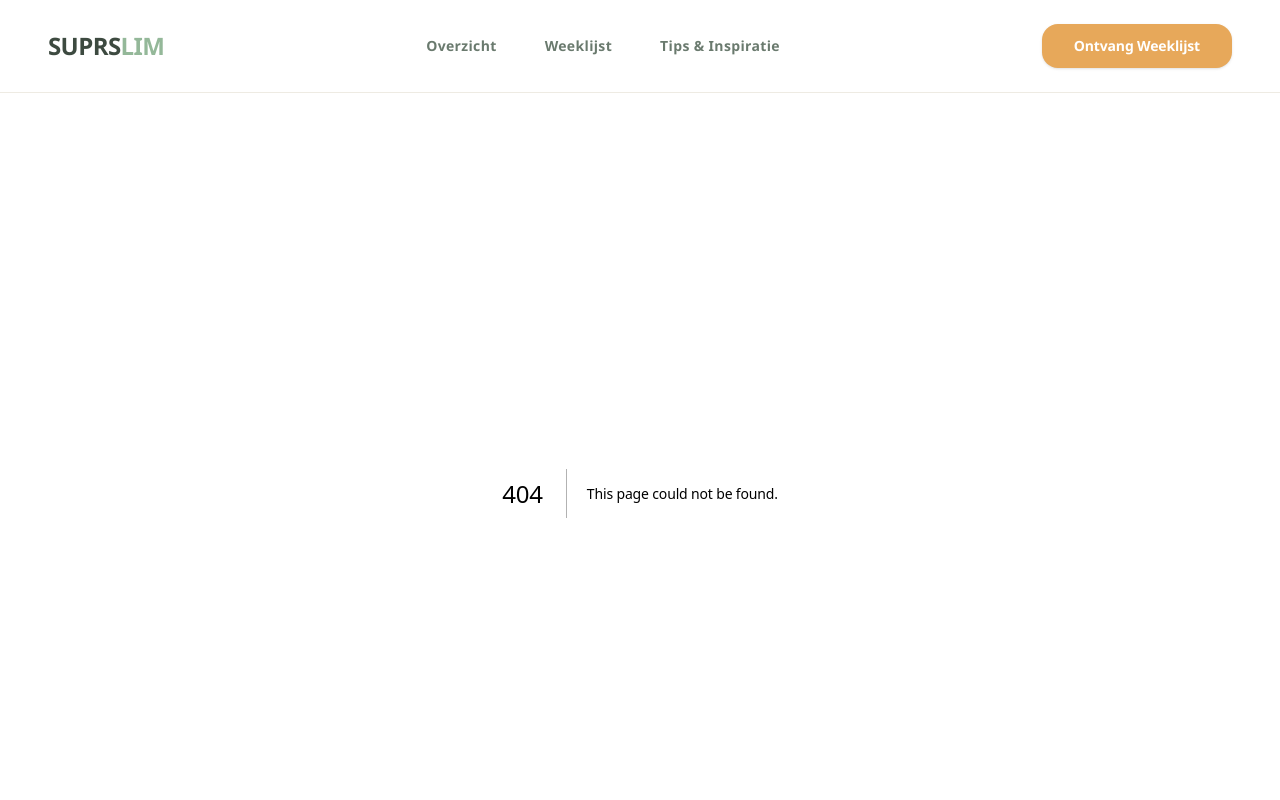
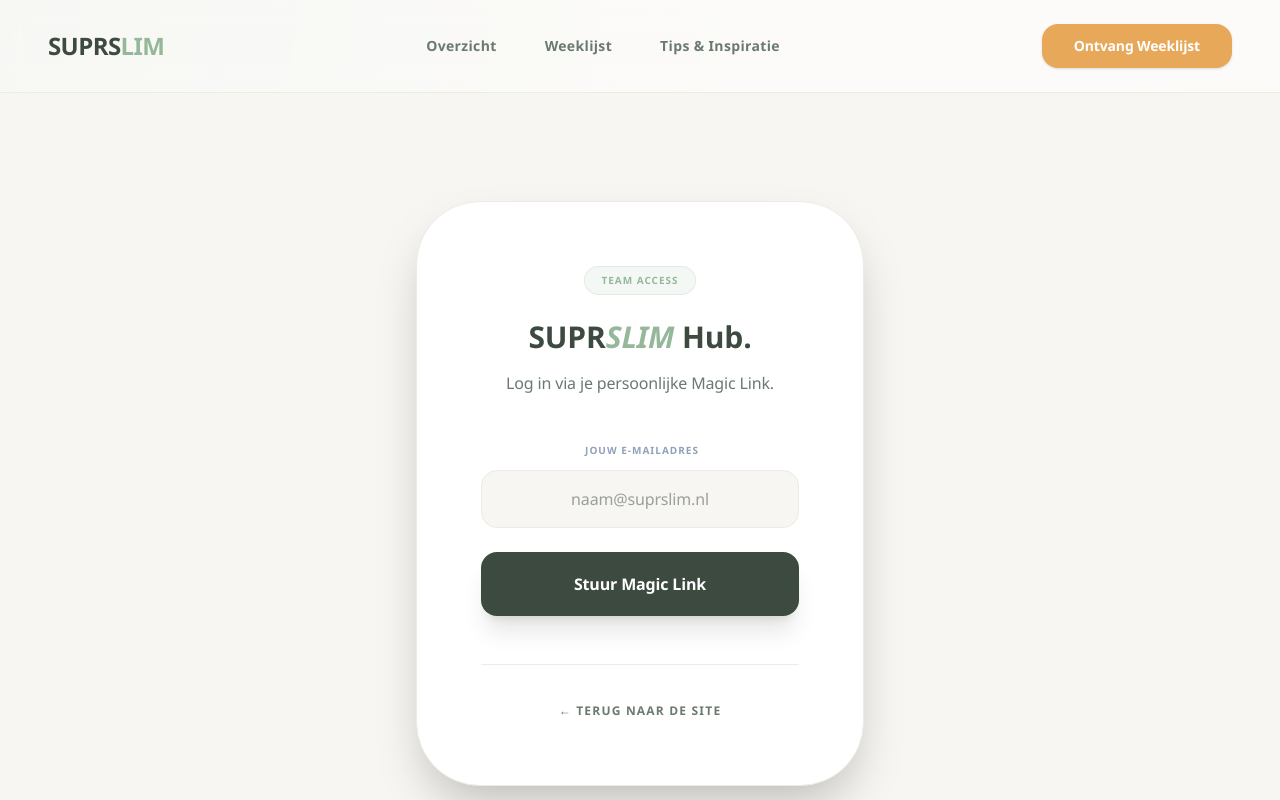
Before and after one commit to SUPRSLIM/suprslim-pages, a Next.js app: page /login in a window 1280 px wide. Before the commit this address had no page. Shown: the top 800 px of the page. Built offline with nearby package versions, Linux system fonts and the light colour scheme.

Commit message:
Add Team Login page with Magic Link logic

```diff
--- /dev/null
+++ b/app/api/auth/magic-link/route.js
@@ -0,0 +1,32 @@
+import { NextResponse } from 'next/server';
+
+export async function POST(request) {
+  try {
+    const { email } = await request.json();
+
+    // Team Config (Pas deze aan met de echte mailadressen)
+    const team = {
+      'sander@suprslim.nl': { name: 'Sander', role: 'admin', token: 'sander_boss_mode_2026', path: '/dashboard/sander' },
+      'kirsten@suprslim.nl': { name: 'Kirsten', role: 'creative', token: 'kirsten_creative_hub_2026', path: '/dashboard/kirsten' },
+      'lizzy@suprslim.nl': { name: 'Lizzy', role: 'lifestyle', token: 'lizzy_lifestyle_hub_2026', path: '/dashboard/team' },
+    };
+
+    const user = team[email.toLowerCase()];
+
+    if (!user) {
+      return NextResponse.json({ error: 'Unauthorized' }, { status: 401 });
+    }
+
+    // De Magic Link die gestuurd moet worden
+    const magicLink = `https://suprslim.nl${user.path}?token=${user.token}`;
+
+    // VOOR NU: We loggen de link in de console zodat je hem kunt kopiëren
+    // TODO: Koppelen aan MailerLite of Resend API
+    console.log(`MAGIC LINK VOOR ${user.name}: ${magicLink}`);
+
+    return NextResponse.json({ success: true });
+  } catch (error) {
+    console.error('Magic Link Error:', error);
+    return NextResponse.json({ error: 'Internal Server Error' }, { status: 500 });
+  }
+}
--- /dev/null
+++ b/app/login/page.js
@@ -0,0 +1,96 @@
+'use client';
+
+import { useState } from 'react';
+import Link from 'next/link';
+
+export default function LoginPage() {
+  const [email, setEmail] = useState('');
+  const [status, setStatus] = useState('idle'); // idle, loading, sent, error
+
+  const handleLogin = async (e) => {
+    e.preventDefault();
+    setStatus('loading');
+
+    try {
+      // We simuleren hier de verzending of koppelen dit later aan een mail-provider
+      const response = await fetch('/api/auth/magic-link', {
+        method: 'POST',
+        headers: { 'Content-Type': 'application/json' },
+        body: JSON.stringify({ email }),
+      });
+
+      if (response.ok) {
+        setStatus('sent');
+      } else {
+        setStatus('error');
+      }
+    } catch (error) {
+      console.error('Login Error:', error);
+      setStatus('error');
+    }
+  };
+
+  return (
+    <main className="min-h-screen bg-[#f8f6f2] flex items-center justify-center px-6">
+      <div className="max-w-md w-full bg-white p-12 md:p-16 rounded-[4rem] border border-[#eeebe3] shadow-2xl">
+        <div className="text-center mb-12">
+          <div className="inline-block px-4 py-1.5 bg-primary/10 text-primary border border-primary/20 rounded-full text-[10px] font-bold uppercase tracking-widest mb-6">
+            Team Access
+          </div>
+          <h1 className="text-3xl font-bold text-[#3d4a40]">SUPR<span className="text-primary italic">SLIM</span> Hub.</h1>
+          <p className="text-[#6a7a6e] mt-4 font-medium">Log in via je persoonlijke Magic Link.</p>
+        </div>
+
+        {status === 'sent' ? (
+          <div className="text-center space-y-6">
+            <div className="w-16 h-16 bg-emerald-100 text-emerald-600 rounded-full flex items-center justify-center text-2xl mx-auto">📧</div>
+            <h3 className="text-xl font-bold text-[#3d4a40]">Check je inbox!</h3>
+            <p className="text-[#6a7a6e] text-sm leading-relaxed">
+              We hebben een magische link gestuurd naar <strong>{email}</strong>. Klik op de link in de mail om direct in te loggen.
+            </p>
+            <button
+              onClick={() => setStatus('idle')}
+              className="text-primary font-bold text-xs uppercase tracking-widest mt-6 block mx-auto"
+            >
+              Opnieuw proberen
+            </button>
+          </div>
+        ) : (
+          <form onSubmit={handleLogin} className="space-y-6">
+            <div>
+              <label className="block text-[10px] font-bold text-slate-400 uppercase tracking-widest mb-3 ml-1 text-center">Jouw E-mailadres</label>
+              <input
+                type="email"
+                required
+                value={email}
+                onChange={(e) => setEmail(e.target.value)}
+                placeholder="naam@suprslim.nl"
+                className="w-full bg-[#f8f6f2] border border-[#eeebe3] rounded-2xl px-6 py-4 outline-none focus:border-primary/50 transition-all text-[#3d4a40] text-center"
+              />
+            </div>
+
+            <button
+              type="submit"
+              disabled={status === 'loading'}
+              className="w-full bg-[#3d4a40] hover:bg-primary text-white font-bold py-5 rounded-2xl transition-all shadow-xl active:scale-95 disabled:opacity-50"
+            >
+              {status === 'loading' ? 'Bezig met sturen...' : 'Stuur Magic Link'}
+            </button>
+
+            {status === 'error' && (
+              <p className="text-red-500 text-xs text-center font-medium">
+                Oeps! Dit e-mailadres is niet bekend bij ons team.
+              </p>
+            )}
+          </form>
+        )}
+
+        <div className="mt-12 pt-8 border-t border-[#eeebe3] text-center">
+          <Link href="/" className="text-[#6a7a6e] text-xs font-bold uppercase tracking-widest hover:text-primary transition-colors">
+            ← Terug naar de site
+          </Link>
+        </div>
+      </div>
+    </main>
+  );
+}
```
